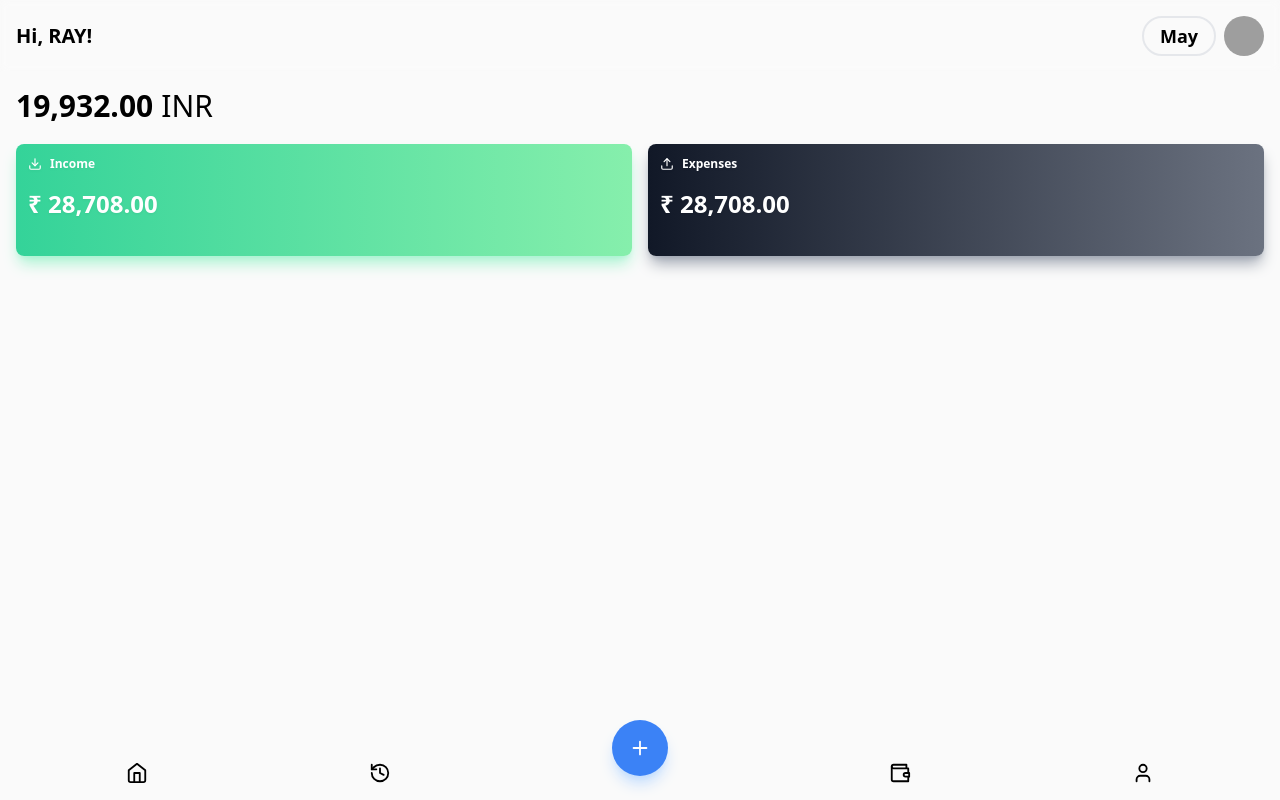
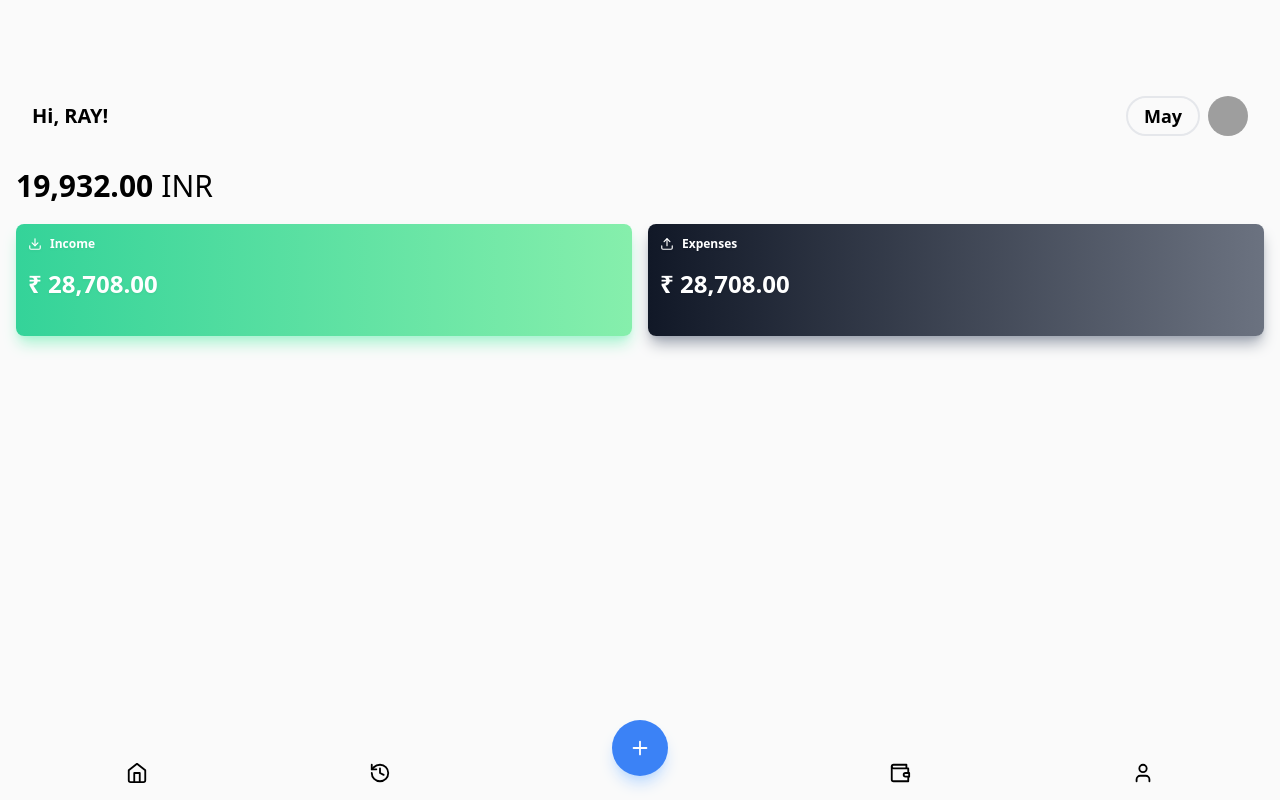
Before and after one commit to ImRayy/ExpenseManager, a Next.js app: page / in a window 1280 px wide. Built offline with nearby package versions, Linux system fonts and the light colour scheme; grey boxes are pictures that could not be loaded.

Commit message:
Updated Header

```diff
--- a/components/ui/Header.tsx
+++ b/components/ui/Header.tsx
@@ -4,18 +4,21 @@
 import React from "react";
 
 interface HeaderProps {
-  title?: string;
-  amount?: string;
-  currency?: "inr" | "dollar";
+  isFixed: boolean;
+  buttonFunc?: () => void;
 }
-const Header = ({ title, amount, currency }: HeaderProps) => {
+const Header = ({ isFixed, buttonFunc }: HeaderProps) => {
   const router = useRouter();
   return (
-    <div className="fixed left-0 top-0 z-50 flex w-full items-center text-xl font-bold backdrop-blur-sm">
+    <div
+      className={`${
+        isFixed ? "fixed left-0 top-0 z-50 backdrop-blur-sm" : "block"
+      } flex w-full items-center text-xl font-bold `}
+    >
       <div className="flex w-full items-center justify-between p-4">
         <span className="flex items-center gap-4">
           {router.pathname !== "/" ? (
-            <Button variant="secondary" size="equal">
+            <Button variant="secondary" size="equal" onClick={buttonFunc}>
               <ChevronLeft />
             </Button>
           ) : (
@@ -24,11 +27,13 @@
         </span>
         <span className="flex items-center gap-2">
           <span className="rounded-full border-2 px-4 py-1 text-lg">May</span>
-          <img
-            src="https://st3.depositphotos.com/6672868/13701/v/450/depositphotos_137014128-stock-illustration-user-profile-icon.jpg"
-            alt="profile"
-            className="h-10 w-10 rounded-full"
-          />
+          {router.pathname === "/" && (
+            <img
+              src="https://st3.depositphotos.com/6672868/13701/v/450/depositphotos_137014128-stock-illustration-user-profile-icon.jpg"
+              alt="profile"
+              className="h-10 w-10 rounded-full"
+            />
+          )}
         </span>
       </div>
     </div>
```
